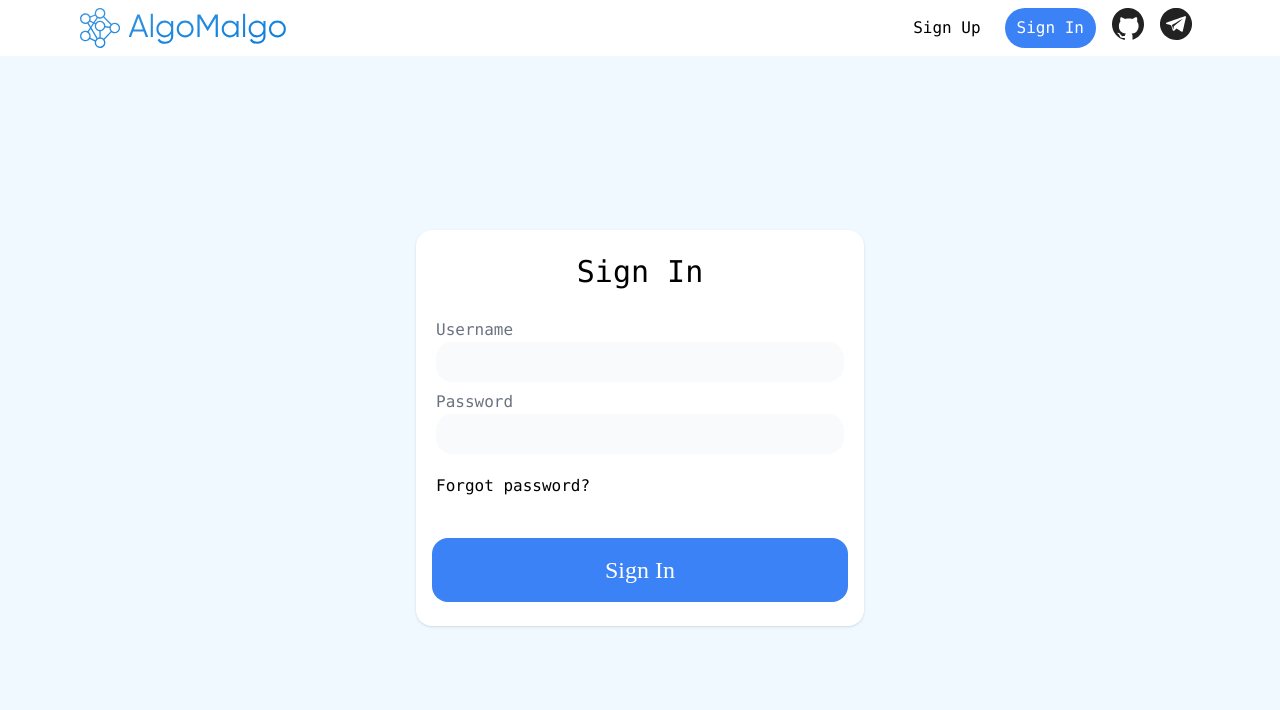
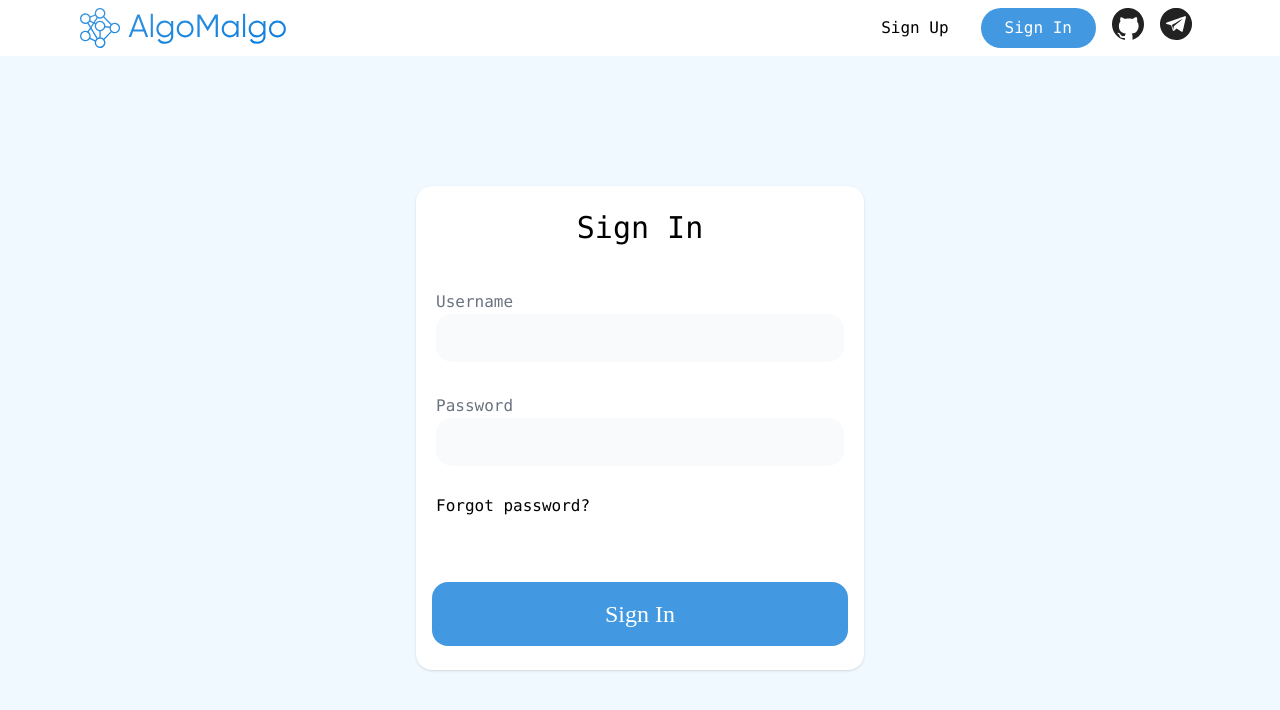
Before and after one commit to iamverysmart667/algomalgo, a Next.js app: page /signIn in a window 1280 px wide. Shown: the top 710 px of the page. Built offline with nearby package versions, Linux system fonts and the light colour scheme; a web font is replaced by a local one.

Commit message:
Fixed spacing and color

```diff
--- a/components/Form.js
+++ b/components/Form.js
@@ -2,16 +2,16 @@ import TextField from "./TextField";
 
 function Form({ label, children }) {
   return (
-    <div className="flex flex-col items-center px-4 py-6 bg-white w-[448px] rounded-2xl shadow font-sans">
-      <div className="flex flex-col w-full h-full items-center">
-        <h1 className="text-3xl">{label}</h1>
-        <br/>
+    // TODO: Implement form submission
+    <form className="flex flex-col items-center px-4 py-6 bg-white w-[448px] rounded-2xl shadow font-sans">
+      <div className="flex flex-col w-full h-full items-center gap-6">
+        <h1 className="text-3xl pb-4">{label}</h1>
         {children}
-        <div className="flex flex-col items-center w-full bg-blue-500 font-[Gilroy-Light] text-2xl text-white rounded-2xl hover:opacity-80 py-4 mt-10">
-          <a href="#">{label}</a>
+        <div className="flex flex-col items-center w-full bg-primary font-[Gilroy-Light] text-2xl text-white rounded-2xl hover:opacity-80 py-4 mt-10">
+          <input type="submit" className="w-full text-center" value="Sign In"/>
         </div>
       </div>
-    </div>
+    </form>
   )
 }
 
@@ -20,7 +20,7 @@ export function SignIn() {
     <Form label="Sign In">
       <TextField label="Username"/>
       <TextField label="Password" password />
-      <div className="w-full px-1 pt-4">
+      <div className="w-full px-1">
         <a href="#" className="font-medium text-md">Forgot password?</a>
       </div>
     </Form>
--- a/components/TextField.js
+++ b/components/TextField.js
@@ -2,10 +2,10 @@ function TextField(props) {
   return (
     <>
       <div className="font-sans w-full p-1 text-gray-500">
-        {props.label} <br/>
+        <p className="text-base">{props.label}</p>
         {props.password
-          ? <input type="password" className="w-full rounded-2xl h-10 bg-gray-50 p-2"/>
-          : <input type="text" className="w-full rounded-2xl h-10 bg-gray-50 p-2"/>
+          ? <input type="password" className="w-full rounded-2xl bg-gray-50 p-2 h-12"/>
+          : <input type="text" className="w-full rounded-2xl bg-gray-50 p-2 h-12"/>
         }
       </div>
     </>
--- a/tailwind.config.js
+++ b/tailwind.config.js
@@ -4,10 +4,14 @@ module.exports = {
     "./components/**/*.{js,ts,jsx,tsx}",
   ],
   theme: {
-    extend: {},
+    extend: {
+      colors: {
+        'primary': '#4299E1',
+      }
+    },
     fontFamily: {
       'sans': ["Gilroy-Medium", "Consolas", "Sans"]
-    }
+    },
   },
   plugins: [],
 }
```
Also changed, not shown: components/Navbar.js.
